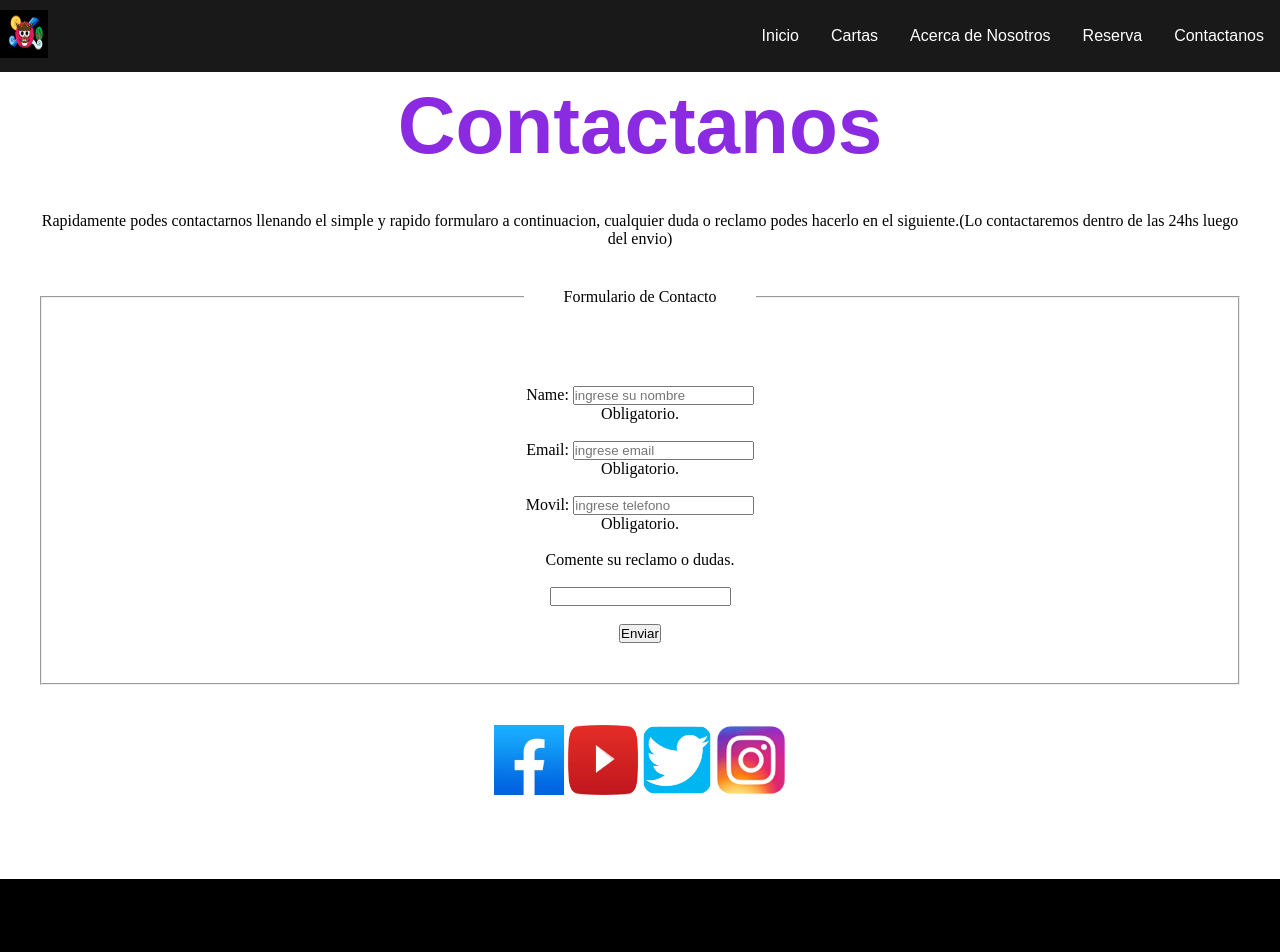
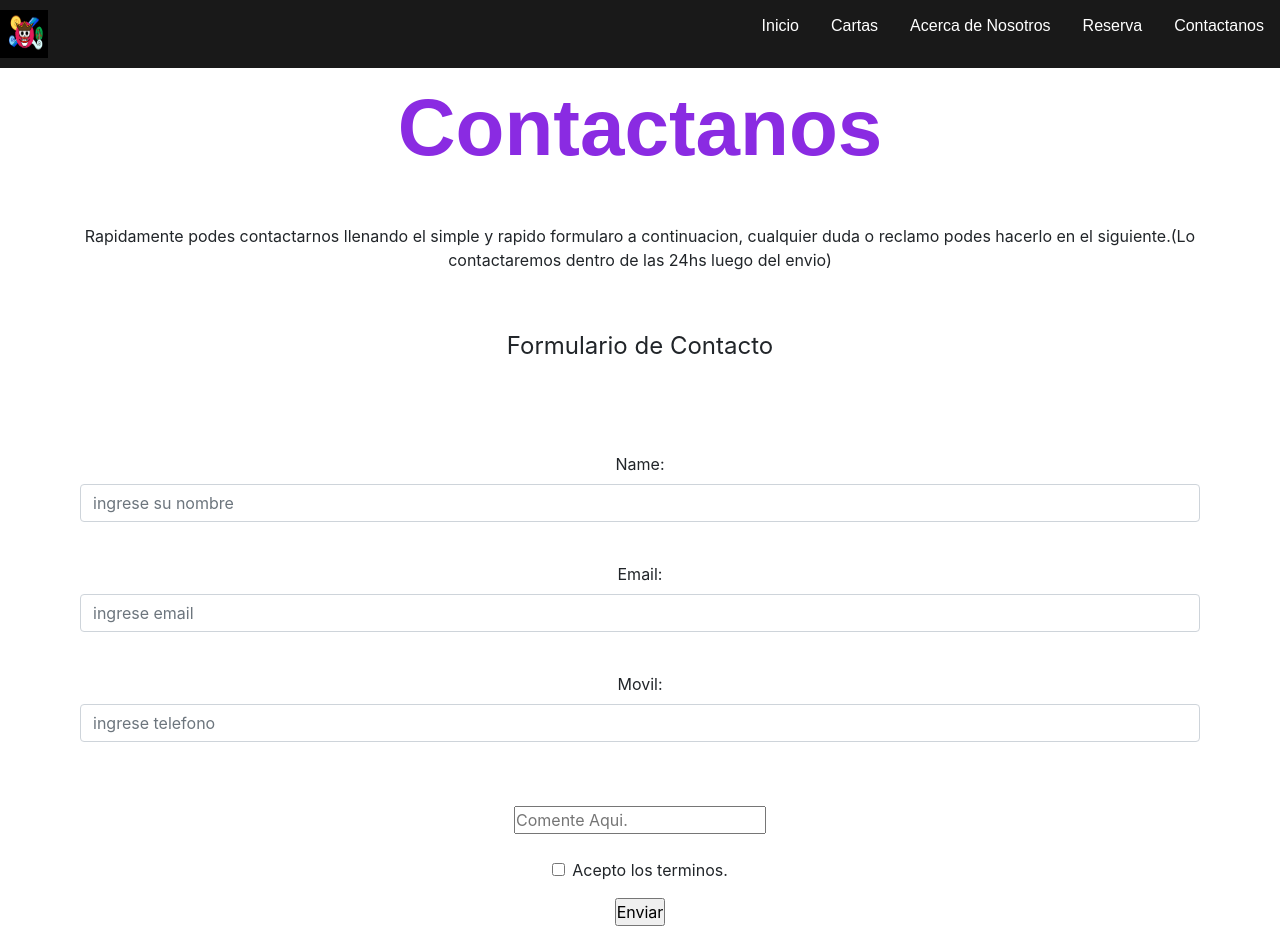
Before and after one commit to Ignacio-Irusta/Proyecto-coder, a plain HTML site: page Contactanos.html in a window 1280 px wide. Shown: the top 952 px of the page. Drawn offline with nearby package versions, Linux system fonts and the light colour scheme.

Commit message:
Bootstrap terminado

```diff
--- a/Contactanos.html
+++ b/Contactanos.html
@@ -5,6 +5,7 @@
     <meta http-equiv="X-UA-Compatible" content="IE=edge">
     <meta name="viewport" content="width=device-width, initial-scale=1.0">
     <title>Document</title>
+    <link rel="stylesheet" href="./css/bootstrap.css">
     <link rel="stylesheet" href="./Carpeta-CSS/style.css">
     <link rel="stylesheet" href="./Styles/mobile.css">
 </head>
@@ -55,13 +56,19 @@
                     <br>
                     <div class="form-group">
                         <label for="telefono">Movil:</label>
-                        <input type="tel" class="form-control" id="uname" placeholder="ingrese telefono" name="uname" required>
+                        <input type="tel" class="form-control" id="email" placeholder="ingrese telefono" name="mail" required>
                         <div class="valid-feedback">Obligatorio.</div>
                         <br>
-                        <div class="invalid-feedback">Comente su reclamo o dudas.</div>
+                        <div class="invalid-feedback"></div>
                     </div>
                     <br>
-                        <input type="text" name="comentario" required><br><br>
+                        <input type="text" placeholder="Comente Aqui." name="comentario" required><br><br>
+
+                    <div class="form-group form-check">
+                        <label class="form-check-label">
+                            <input class="form-check-input" type="checkbox"> Acepto los terminos.
+                        </label>
+                    </div>
                         <input type="submit" value="Enviar">
             </fieldset>
         </form>
--- a/Nosotros.html
+++ b/Nosotros.html
@@ -5,6 +5,7 @@
     <meta http-equiv="X-UA-Compatible" content="IE=edge">
     <meta name="viewport" content="width=device-width, initial-scale=1.0">
     <title>Document</title>
+    <link rel="stylesheet" href="./css/bootstrap.css">
     <link rel="stylesheet" href="./Carpeta-CSS/style.css">
     <link rel="stylesheet" href="./Styles/mobile.css">
 </head>
@@ -56,7 +57,7 @@
                     <img src="./imagenes carta/grupo-de-gente-joven-que-se-sienta-en-una-cafetería-82172098.jpg" alt="Chicago">
                   </div>
                   <div class="carousel-item">
-                    <img src="./imagenes carta/coffee-shop.jpg" alt="New York">
+                    <img src="./imagenes carta/decoracion de caf.jpg" alt="New York">
                   </div>
                 </div>
 
```
Also changed, not shown: Reserva.html (+1 -1 lines), imagenes carta/decoarcion de caff.jpg (added), imagenes carta/decoracion de caf.jpg (added).
